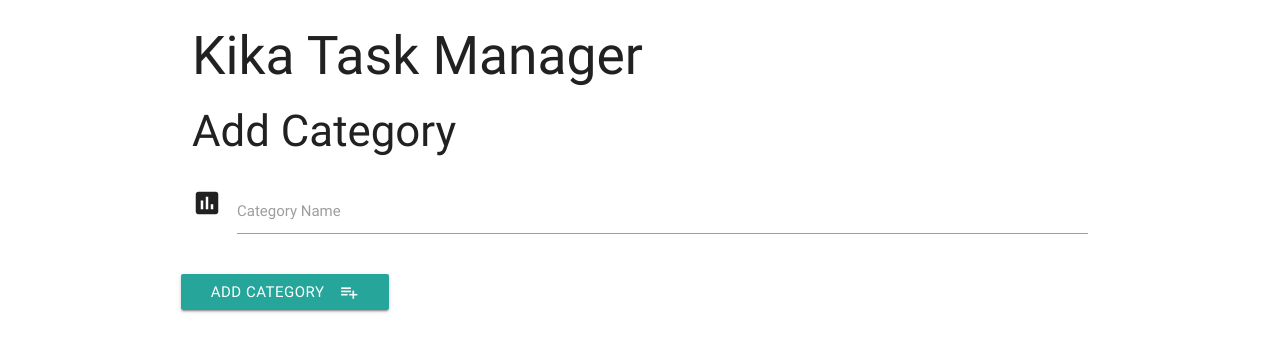
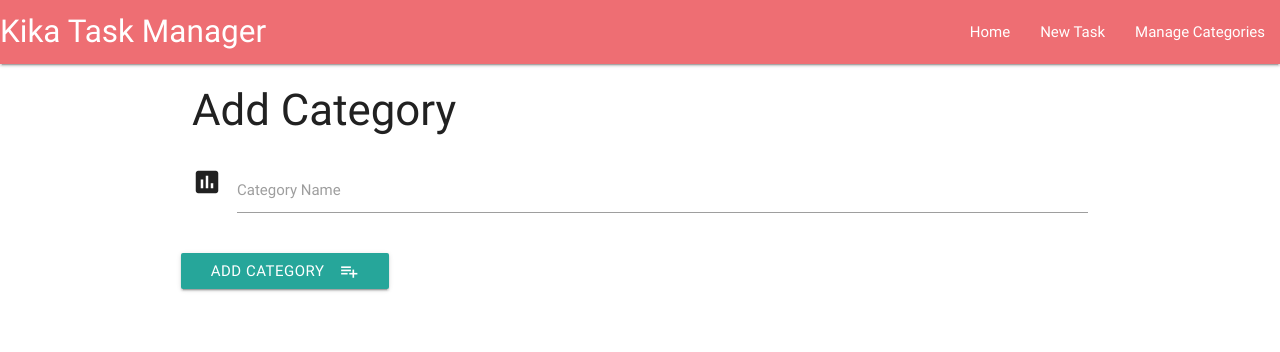
Before and after one commit to kescardoso/flask-task-manager, a Flask app: page /add_category in a window 1280 px wide. Shown: the top 352 px of the page. Run offline with Flask 2, Linux system fonts and the light colour scheme; some libraries are stand-ins or nearby versions.

Commit message:
Clean code

```diff
--- a/templates/addcategory.html
+++ b/templates/addcategory.html
@@ -12,6 +12,7 @@
             <label for="category_name">Category Name</label>
         </div>
     </div>
+    <!-- Button: Add Category -->
     <div class="row">
         <button class="btn waves-effect waves-light" type="submit" name="action">Add Category
             <i class="material-icons right">playlist_add</i>
--- a/templates/base.html
+++ b/templates/base.html
@@ -15,12 +15,30 @@
     <link rel="stylesheet" href="{{url_for('static', filename='css/style.css')}}" type="text/css"/>
 </head>
 <body>
-<div class="container">
-     <h2>Kika Task Manager</h2>
+    <!-- Nav -->
+    <header>
+        <nav>
+            <div class="nav-wrapper">
+                <a href="{{url_for('get_tasks')}}" class="brand-logo">Kika Task Manager</a>
+                <a href="#" data-activates="mobile-demo" class="button-collapse"><i class="material-icons">menu</i></a>
+                <ul id="nav-mobile" class="right hide-on-med-and-down">
+                    <li><a href="{{url_for('get_tasks')}}">Home</a></li>
+                    <li><a href="{{url_for('add_task')}}">New Task</a></li>
+                    <li><a href="{{url_for('get_categories')}}">Manage Categories</a></li>
+                </ul>
+                <ul class="side-nav" id="mobile-demo">
+                    <li><a href="{{url_for('get_tasks')}}">Home</a></li>
+                    <li><a href="{{url_for('add_task')}}">New Task</a></li>
+                    <li><a href="{{url_for('get_categories')}}">Manage Categories</a></li>
+                </ul>
+            </div>
+        </nav>
+    </header>
+    <!-- Site Name / Template Block -->
+    <div class="container">
         {% block content %}
         {% endblock %}
-</div>
-
+    </div>
     <!-- Jquery -->
     <script src="https://code.jquery.com/jquery-3.4.1.min.js"></script>
     <!-- Materialize JS -->
@@ -47,7 +65,7 @@
 
         // Js Date Picker: Google Chrome Fix
         document.getElementById("matfix").addEventListener("click", function(e) {
-	        e.stopPropagation();
+            e.stopPropagation();
         });
     </script>
 </body>
--- a/templates/categories.html
+++ b/templates/categories.html
@@ -5,7 +5,7 @@
     <div class="row">
 
         <h3>Categories</h3>
-
+        <!-- Sart: Categories List -->
         <ul class="collapsible" data-collapsible="accordion">
             {% for category in categories %}
             <li>
@@ -22,7 +22,7 @@
             </li>
             {% endfor %}
         </ul>
-
+    <!-- Button: Add new category -->
     </div>
     <div class="row">
         <a href="{{url_for('add_category')}}" class="waves-effect waves-light btn">
--- a/templates/edittask.html
+++ b/templates/edittask.html
@@ -1,8 +1,9 @@
  {% extends 'base.html' %}
     {% block content %}
 
+        <h3>Edit Task</h3>
+
         <!-- Start form: Edit task -->
-        <h3>Edit Task</h3>
          <div class="row">
             <form action="{{ url_for('update_task', task_id=task._id) }}" method="POST" class="col s12">
 
```
